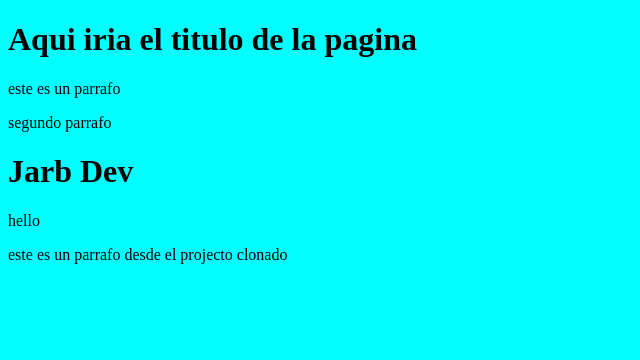
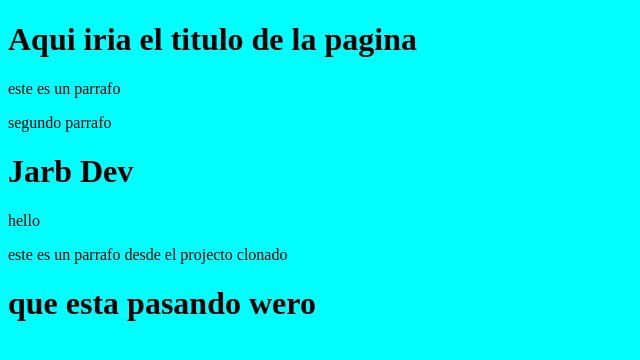
Before and after one commit to bluecioladev/Proyecto-web-Empresa-C, a plain HTML site: page index.html in a window 1280 px wide. Shown: the whole page, without its empty margins (0-640 px from the left). Drawn offline with Linux system fonts and the light colour scheme.

Commit message:
desde devciola

```diff
--- a/index.html
+++ b/index.html
@@ -16,5 +16,6 @@
     <h1>Jarb Dev</h1>
     <p>hello</p>
     <p>este es un parrafo desde el projecto clonado</p>
+    <h1>que esta pasando wero</h1>
 </body>
 </html>
```
